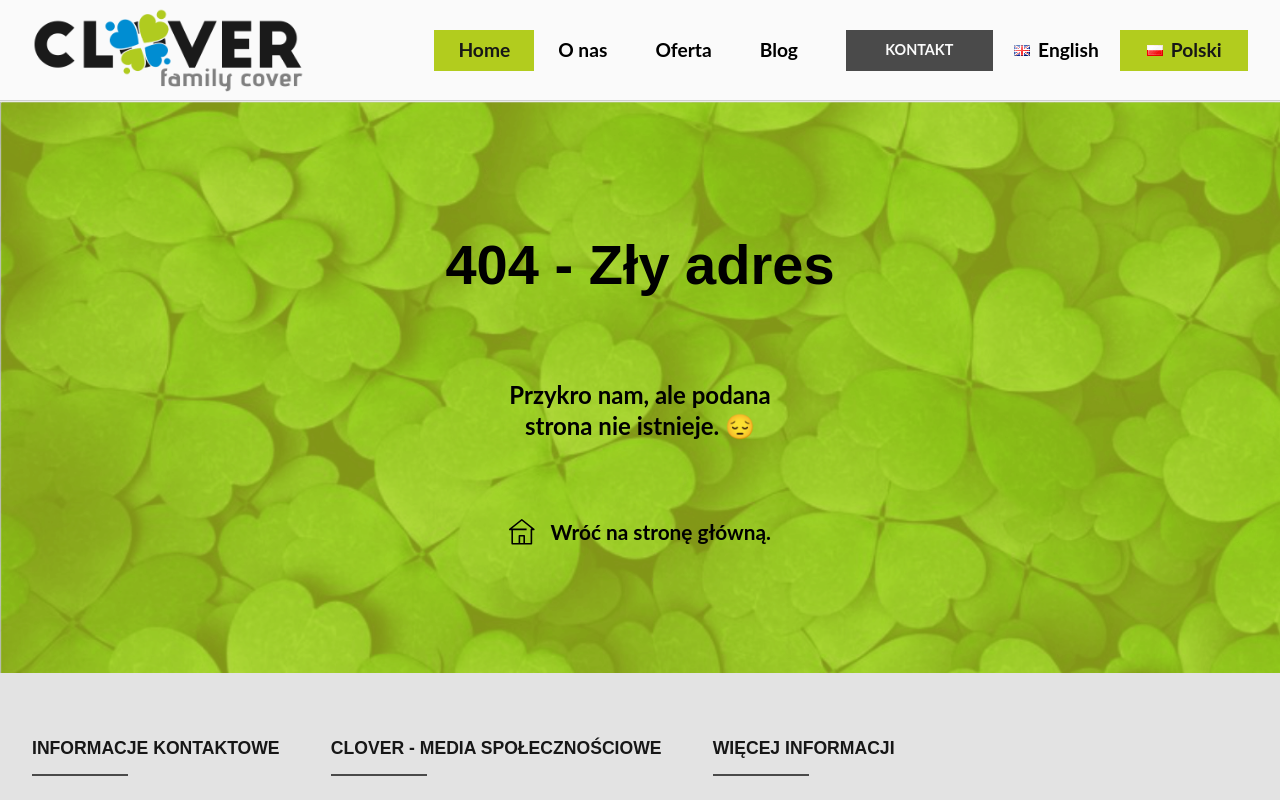
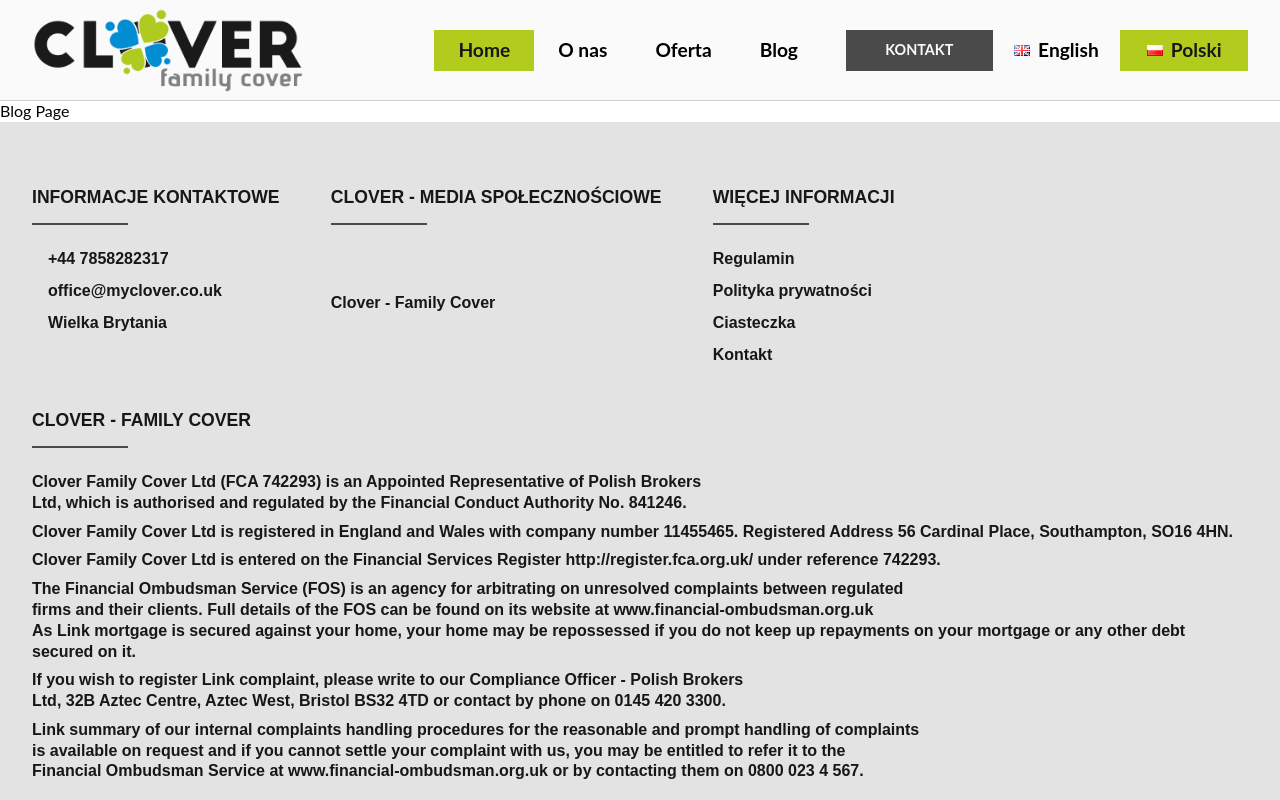
Before and after one commit to TZ-fn/MyClover, a React (Vite) app: page /blog in a window 1280 px wide. Shown: the top 800 px of the page. Built offline with nearby package versions, Linux system fonts and the light colour scheme; some icons are missing; a web font is replaced by a local one.

Commit message:
feat: add templates for missing pages

```diff
--- /dev/null
+++ b/src/pages/BlogPage/BlogPage.tsx
@@ -0,0 +1,5 @@
+function BlogPage() {
+  return <>Blog Page</>;
+}
+
+export default BlogPage;
--- /dev/null
+++ b/src/pages/ContactPage/ContactPage.tsx
@@ -0,0 +1,5 @@
+function ContactPage() {
+  return <>Contact Page</>;
+}
+
+export default ContactPage;
--- a/src/pages/NoMatch/NoMatch.tsx
+++ b/src/pages/NoMatch/NoMatch.tsx
@@ -6,9 +6,8 @@ import styles from "./NoMatch.module.scss";
 function NoMatch() {
   const translation = useTranslation()[0].pages.noMatch;
 
+  // Automatically scrolls to top whenever pathname changes
   const { pathname } = useLocation();
-
-  // Automatically scrolls to top whenever pathname changes
   useEffect(() => {
     window.scrollTo(0, 0);
   }, [pathname]);
--- /dev/null
+++ b/src/pages/OfferPage/OfferPage.tsx
@@ -0,0 +1,5 @@
+function OfferPage() {
+  return <>Offer Page</>;
+}
+
+export default OfferPage;
```
Also changed, not shown: src/providers/BrowserRouterProvider.tsx (+15 -0 lines).
